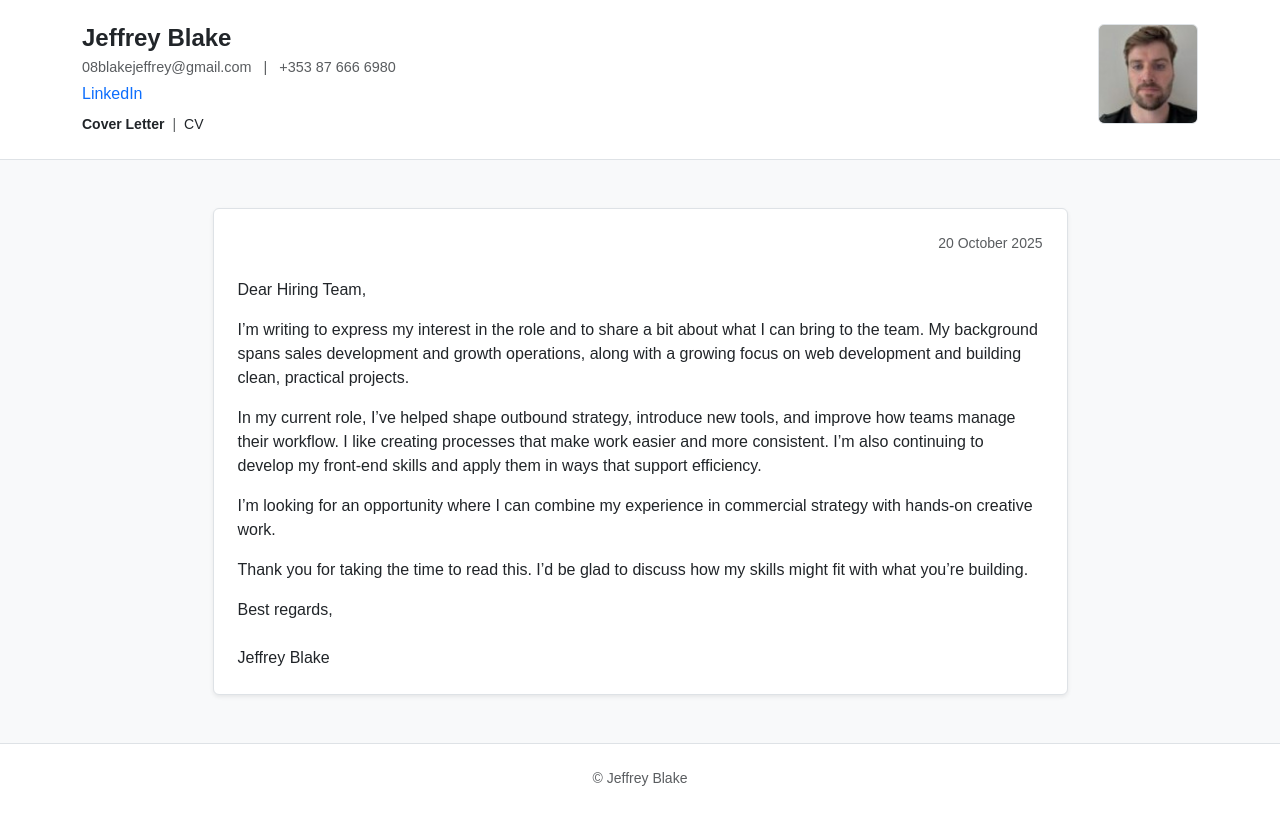
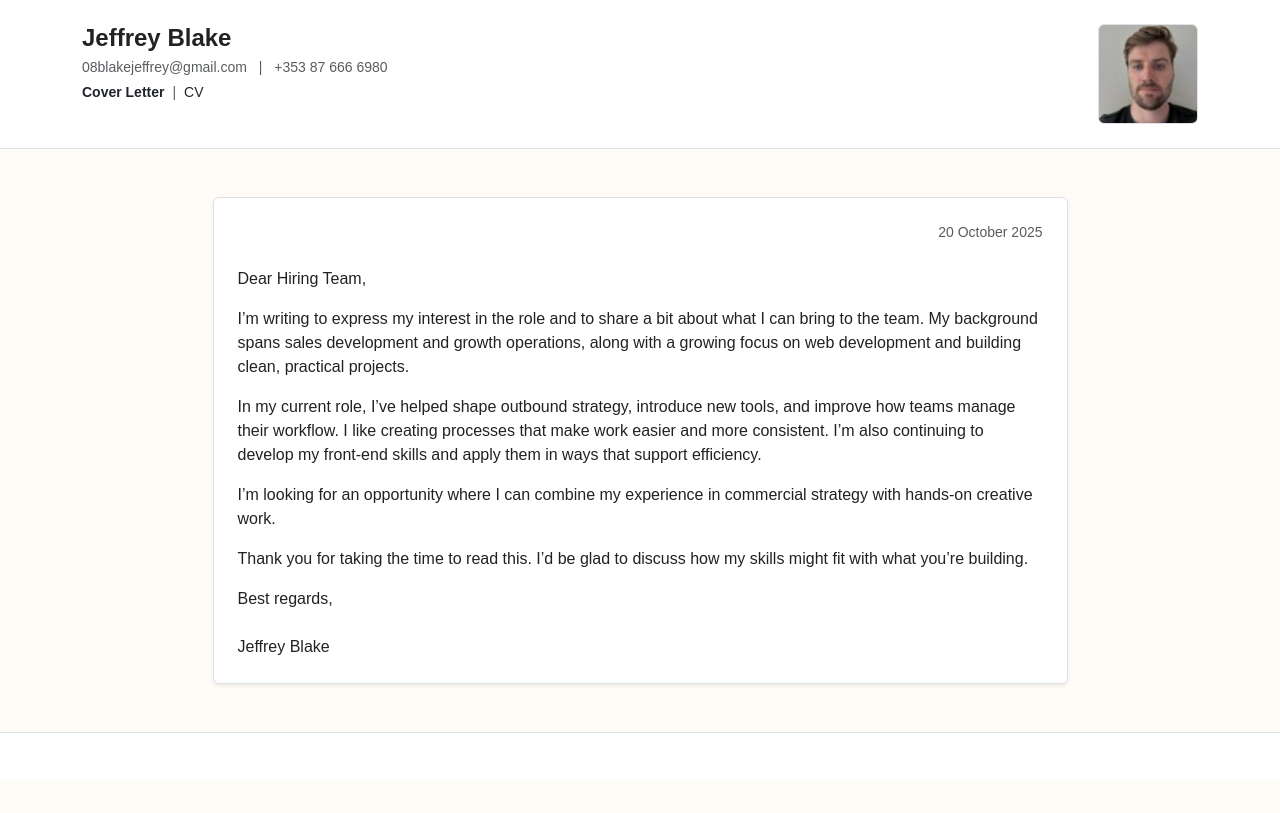
Before and after one commit to JeffreyBlake08/C.V-2.0, a plain HTML site: page index.html in a window 1280 px wide. Drawn offline with nearby package versions, Linux system fonts and the light colour scheme.

Commit message:
Refactor index.html for improved layout and styling
Updated the structure and styling of the cover letter page.

```diff
--- a/index.html
+++ b/index.html
@@ -6,7 +6,7 @@
 
     <title>Cover Letter — Jeffrey Blake</title>
 
-    <!-- Bootstrap CSS (CDN) -->
+    <!-- Bootstrap CSS -->
     <link
       href="https://cdn.jsdelivr.net/npm/bootstrap@5.3.3/dist/css/bootstrap.min.css"
       rel="stylesheet"
@@ -14,102 +14,74 @@
       crossorigin="anonymous"
     />
 
-    <!-- Custom site styles -->
+    <!-- Custom stylesheet -->
     <link rel="stylesheet" href="style.css" />
   </head>
 
-  <body class="bg-light text-dark">
-    <!-- Header / contact -->
-    <header class="py-4 border-bottom bg-white site-header">
+  <body>
+    <!-- Shared header -->
+    <header class="site-header border-bottom py-4 bg-white">
       <div class="container-lg">
         <div class="row align-items-start gy-3">
-          <!-- Text column -->
+          <!-- Left column -->
           <div class="col-12 col-lg-9">
             <h1 class="mb-1 h2 fw-bold">Jeffrey Blake</h1>
 
-            <p class="mb-1 small text-muted details">
+            <p class="small text-muted mb-1">
               <span class="me-2 d-block d-lg-inline">08blakejeffrey@gmail.com</span>
               <span class="text-muted d-none d-lg-inline me-2">|</span>
               <span class="d-block d-lg-inline">+353 87 666 6980</span>
             </p>
 
-            <p class="mb-2">
-              <a
-                class="link-primary text-decoration-none"
-                href="https://www.linkedin.com/in/jeffreyblake/"
-                target="_blank"
-                rel="noopener"
-              >
-                LinkedIn
-              </a>
-            </p>
-
-            <!-- Simple page nav -->
-            <nav
-              class="d-flex flex-wrap align-items-center gap-2 small"
-              aria-label="Page navigation"
-            >
-              <a
-                href="index.html"
-                class="link-dark text-decoration-none fw-semibold"
-                aria-current="page"
-              >
-                Cover Letter
-              </a>
+            <!-- Navigation -->
+            <nav class="d-flex flex-wrap align-items-center gap-2 small">
+              <a href="index.html" class="link-dark text-decoration-none fw-semibold">Cover Letter</a>
               <span class="text-muted">|</span>
-              <a
-                href="cv.html"
-                class="link-dark text-decoration-none"
-              >
-                CV
-              </a>
+              <a href="cv.html" class="link-dark text-decoration-none">CV</a>
             </nav>
           </div>
 
-          <!-- Photo column -->
+          <!-- Right column: portrait -->
           <div class="col-12 col-lg-3 text-lg-end text-center">
             <img
-              class="portrait rounded border img-fluid"
               src="Profile.jpg"
               alt="Portrait of Jeffrey Blake"
-              style="max-width: 120px; height: auto;"
+              class="portrait rounded border img-fluid"
             />
           </div>
         </div>
       </div>
     </header>
 
-    <!-- Letter body -->
-    <main class="container-lg py-5">
+    <!-- Main content -->
+    <main class="content container-lg py-5">
       <div class="row justify-content-center">
-        <div class="col-12 col-md-10 col-lg-9 bg-white rounded border p-4 shadow-sm">
+        <div class="col-12 col-md-10 col-lg-9 bg-white border rounded p-4 shadow-sm">
           <p class="text-end text-muted small mb-4">20 October 2025</p>
 
           <p>Dear Hiring Team,</p>
 
           <p>
-            I’m writing to express my interest in the role and to share a bit
-            about what I can bring to the team. My background spans sales
-            development and growth operations, along with a growing focus on web
-            development and building clean, practical projects.
+            I’m writing to express my interest in the role and to share a bit about what I can
+            bring to the team. My background spans sales development and growth operations, along
+            with a growing focus on web development and building clean, practical projects.
           </p>
 
           <p>
-            In my current role, I’ve helped shape outbound strategy, introduce new
-            tools, and improve how teams manage their workflow. I like creating
-            processes that make work easier and more consistent. I’m also
-            continuing to develop my front-end skills and apply them in ways that
-            support efficiency.
+            In my current role, I’ve helped shape outbound strategy, introduce new tools, and
+            improve how teams manage their workflow. I like creating processes that make work
+            easier and more consistent. I’m also continuing to develop my front-end skills and
+            apply them in ways that support efficiency.
           </p>
 
           <p>
-            I’m looking for an opportunity where I can combine my experience in
-            commercial strategy with hands-on creative work.
+            I’m looking for an opportunity where I can combine my experience in commercial
+            strategy with hands-on creative work.
           </p>
 
           <p>
-            Thank you for taking the time to read this. I’d be glad to discuss how
-            my skills might fit with what you’re building.
+            Thank you for taking the time to read this. I’d be glad to discuss how my skills might
+            fit with what you’re building.
           </p>
 
           <p class="mb-0">
@@ -120,14 +92,14 @@
       </div>
     </main>
 
-    <!-- Footer -->
+    <!-- Shared footer -->
     <footer class="py-4 bg-white border-top text-center small text-muted">
       <div class="container">
-        <p class="mb-0">© Jeffrey Blake</p>
+        <p class="mb-0"></p>
       </div>
     </footer>
 
-    <!-- Bootstrap JS bundle -->
+    <!-- Bootstrap JS -->
     <script
       src="https://cdn.jsdelivr.net/npm/bootstrap@5.3.3/dist/js/bootstrap.bundle.min.js"
       integrity="sha384-YvpcrYf0tY3lHB60NNkmXc5s9fDVZLESaAA55NDzOxhy9GkcIdslK1eN7N6jIeHz"
```
